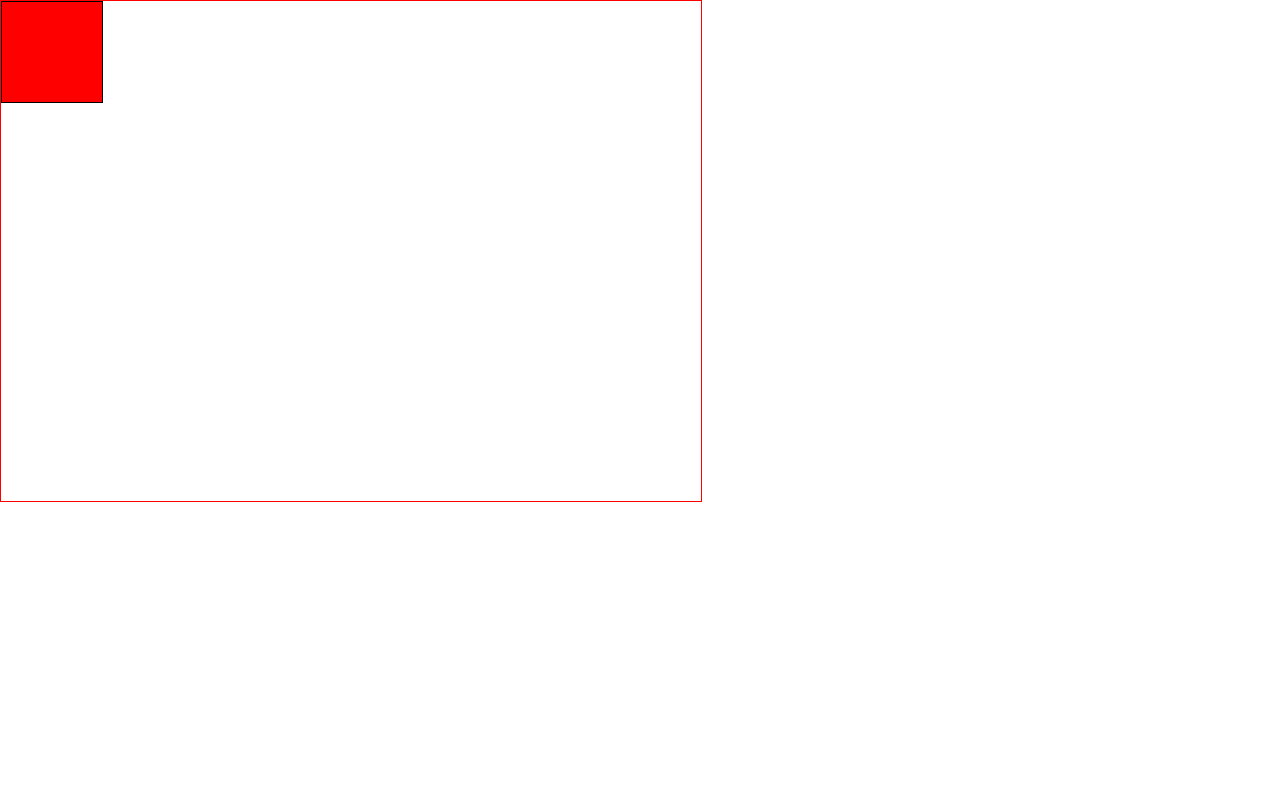
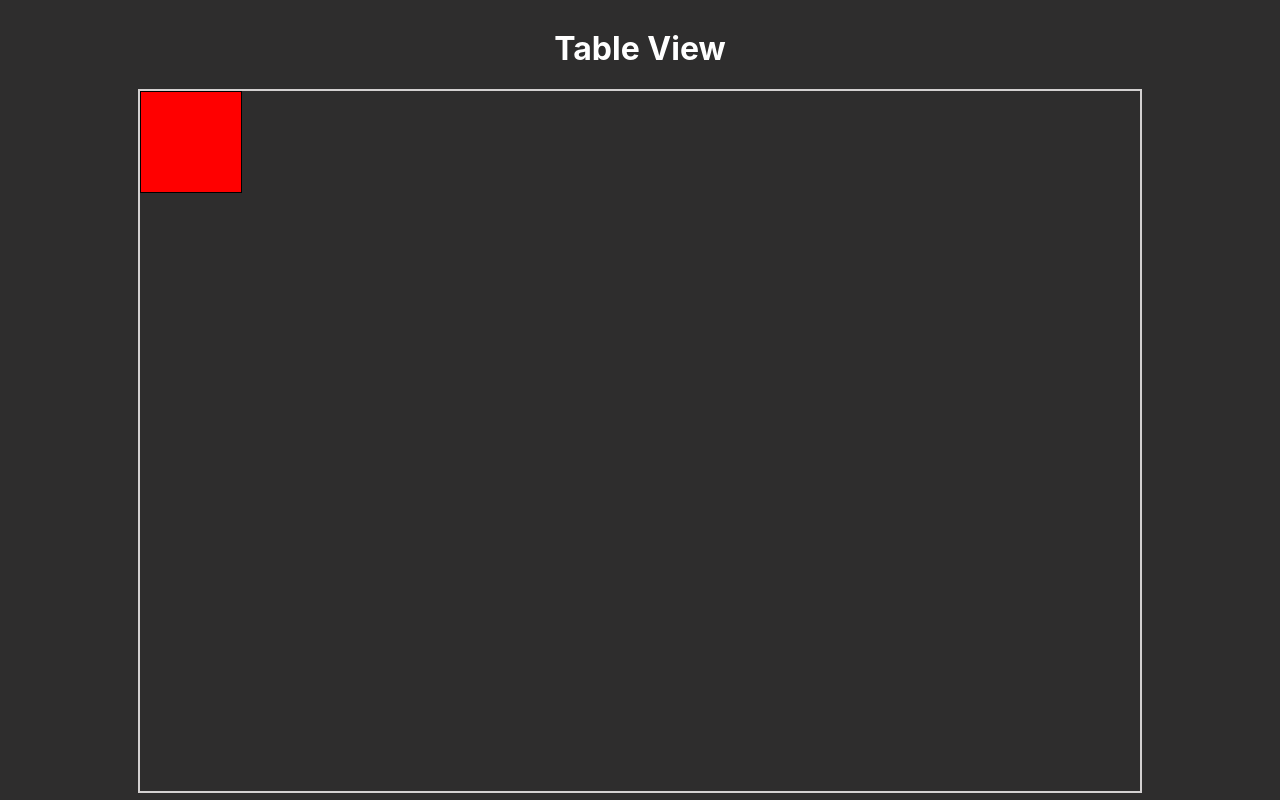
Before and after one commit to tordfa/tableview, a React (Create React App) app: page / in a window 1280 px wide. Built offline with nearby package versions, Linux system fonts and the light colour scheme.

Commit message:
Added basic styling

```diff
--- a/src/App.css
+++ b/src/App.css
@@ -1,7 +1,28 @@
+html,body{
+  width: 100%;
+  height: 100%;
+}
+
+#root{
+  width: 100%;
+  height: 100%;
+}
+.App{
+  color: white;
+  width: 100%;
+  height: 100%;
+  background-color: rgb(46, 45, 45);
+  display: flex;
+  flex-direction: column;
+  justify-content: center;
+  align-items: center;
+}
+
 .tableContainer{
   position: relative;
-  width: 700px;
-  border: 1px solid red;
+  width: 1000px;
+  height: 700px;
+  border: 2px solid rgb(211, 208, 208);
   display: block;
-  height: 500px;
+
 }
--- a/src/App.js
+++ b/src/App.js
@@ -5,6 +5,7 @@ import Table from './components/Table';
 function App() {
   return (
     <div className="App">
+      <h1>Table View</h1>
       <div className='tableContainer'>
         <Table></Table>
         <Table></Table>
```
